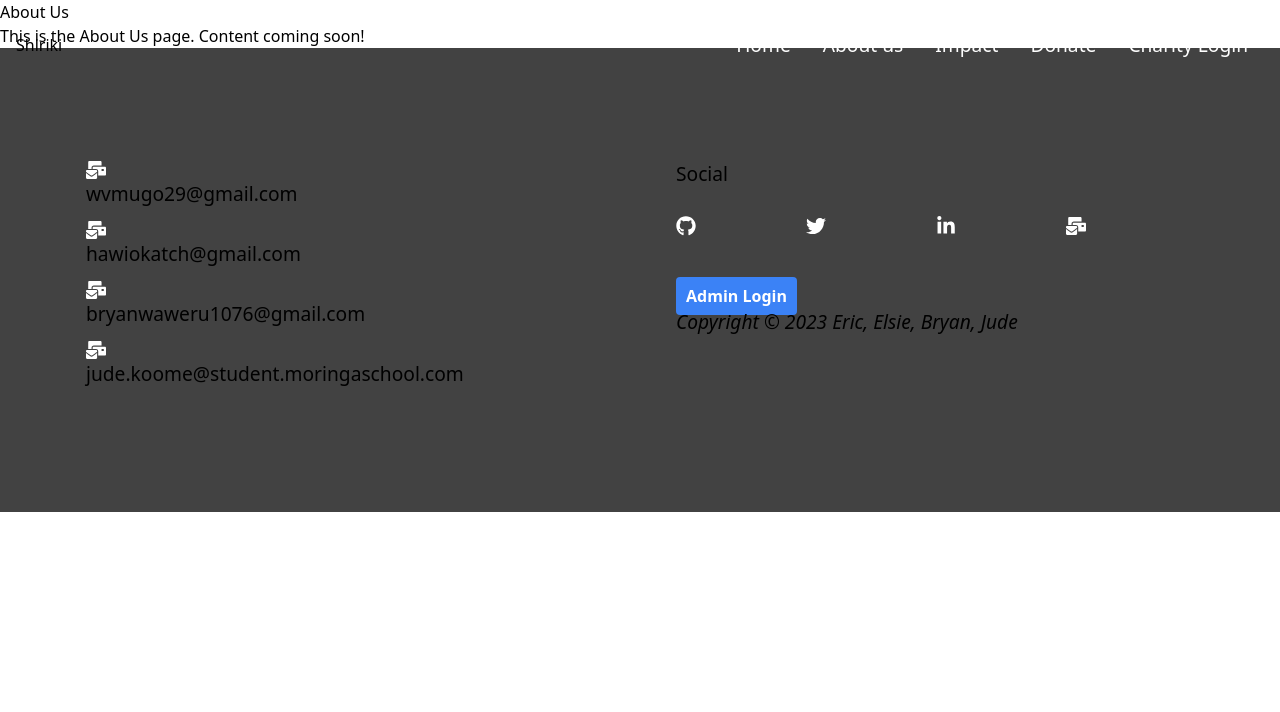
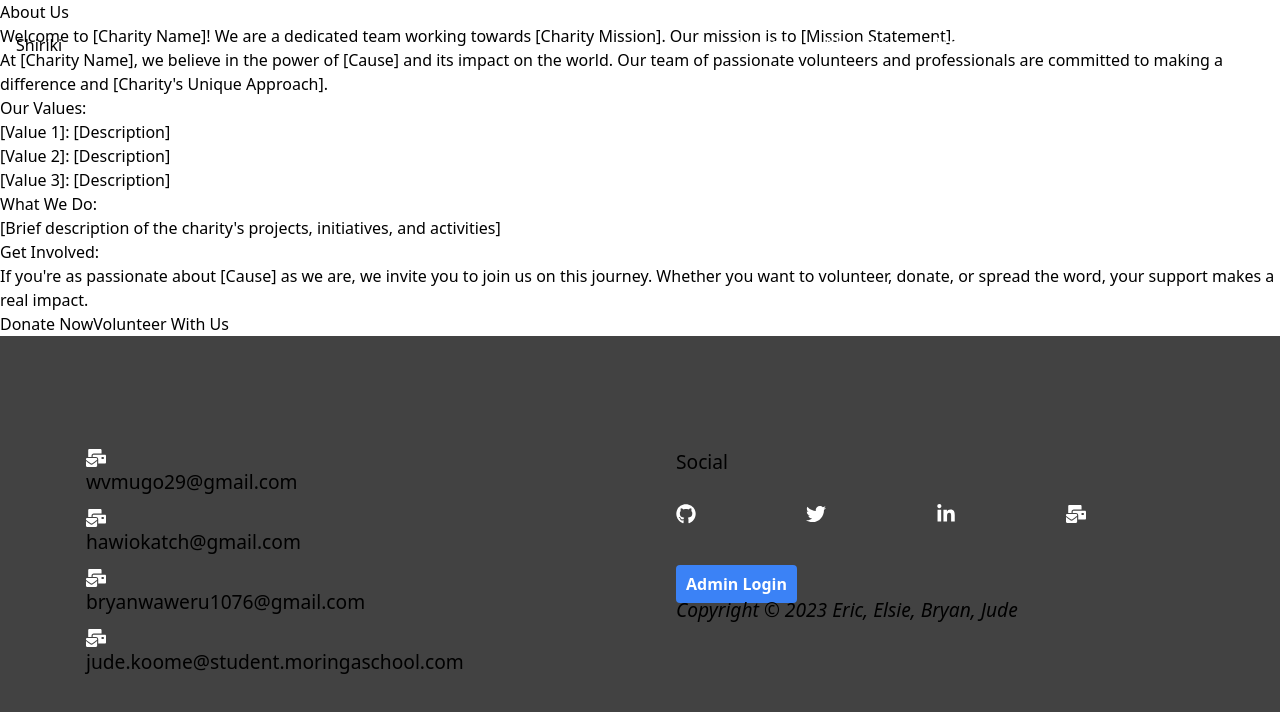
Before and after one commit to mugoooz/donation-platform-front, a React (Create React App) app: page /about in a window 1280 px wide. Shown: the top 712 px of the page. Built offline with nearby package versions, Linux system fonts and the light colour scheme; a web font is replaced by a local one.

Commit message:
about us

```diff
--- a/src/components/AboutUs.js
+++ b/src/components/AboutUs.js
@@ -1,12 +1,26 @@
 import React from 'react';
+import './AboutUs.css';
 
 const AboutUs = () => {
   return (
-    <div>
-      <h1>About Us</h1>
-      <p>This is the About Us page. Content coming soon!</p>
+    <div className="about-us">
+      <h2>About Us</h2>
+      <p>Welcome to <span className="charity-name">[Charity Name]</span>! We are a dedicated team working towards <span className="charity-mission">[Charity Mission]</span>. Our mission is to <span className="mission-statement">[Mission Statement]</span>.</p>
+      <p>At <span className="charity-name">[Charity Name]</span>, we believe in the power of <span className="cause">[Cause]</span> and its impact on the world. Our team of passionate volunteers and professionals are committed to making a difference and <span className="charity-approach">[Charity's Unique Approach]</span>.</p>
+      <p className="values-heading">Our Values:</p>
+      <ul className="values-list">
+        <li><span className="value">[Value 1]:</span> [Description]</li>
+        <li><span className="value">[Value 2]:</span> [Description]</li>
+        <li><span className="value">[Value 3]:</span> [Description]</li>
+      </ul>
+      <p className="what-we-do-heading">What We Do:</p>
+      <p className="what-we-do-description">[Brief description of the charity's projects, initiatives, and activities]</p>
+      <p className="get-involved-heading">Get Involved:</p>
+      <p>If you're as passionate about <span className="cause">[Cause]</span> as we are, we invite you to join us on this journey. Whether you want to volunteer, donate, or spread the word, your support makes a real impact.</p>
+      <button className="btn btn-primary">Donate Now</button>
+      <button className="btn btn-secondary">Volunteer With Us</button>
     </div>
   );
-};
+}
 
 export default AboutUs;
```
Also changed, not shown: src/components/AboutUs.css (added).
